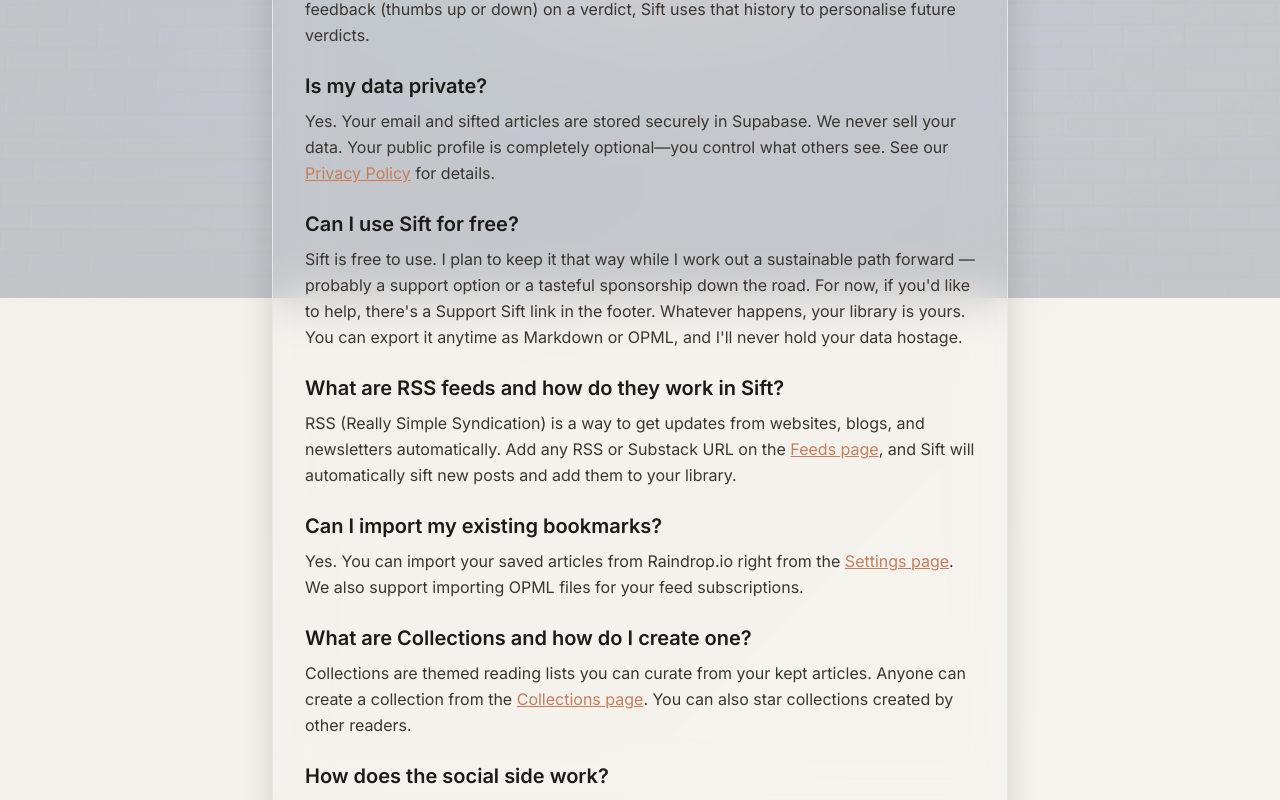
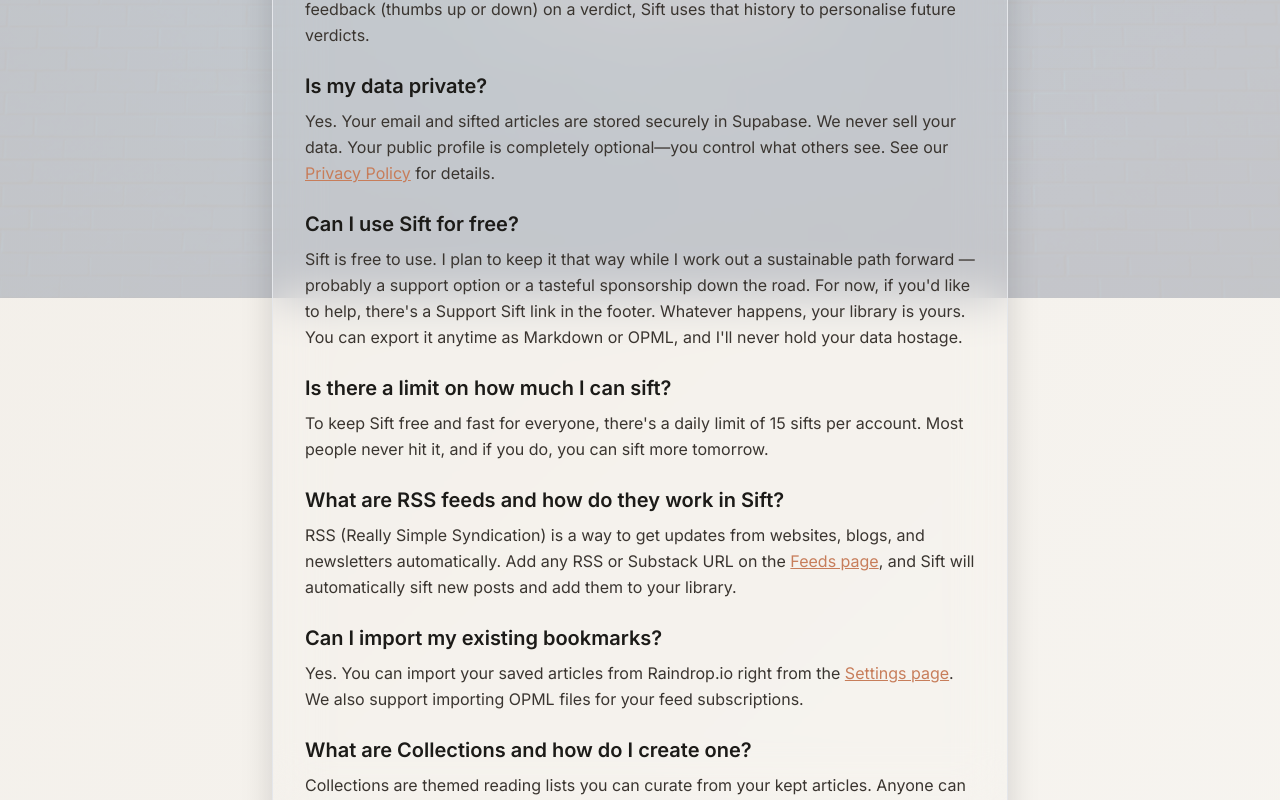
Before and after one commit to CosmasCold/sift, a Next.js app: page /faq in a window 1280 px wide. Shown: the part 502-1302 px from the top of the page. Built offline with nearby package versions, Linux system fonts and the light colour scheme; no server answers.

Commit message:
FAQ update

```diff
--- a/app/faq/page.tsx
+++ b/app/faq/page.tsx
@@ -18,6 +18,10 @@
   {
     question: 'Can I use Sift for free?',
     answer: `Sift is free to use. I plan to keep it that way while I work out a sustainable path forward — probably a support option or a tasteful sponsorship down the road. For now, if you'd like to help, there's a Support Sift link in the footer. Whatever happens, your library is yours. You can export it anytime as Markdown or OPML, and I'll never hold your data hostage.`,
+  },
+    {
+    question: 'Is there a limit on how much I can sift?',
+    answer: `To keep Sift free and fast for everyone, there's a daily limit of 15 sifts per account. Most people never hit it, and if you do, you can sift more tomorrow.`,
   },
   {
     question: 'What are RSS feeds and how do they work in Sift?',
```
